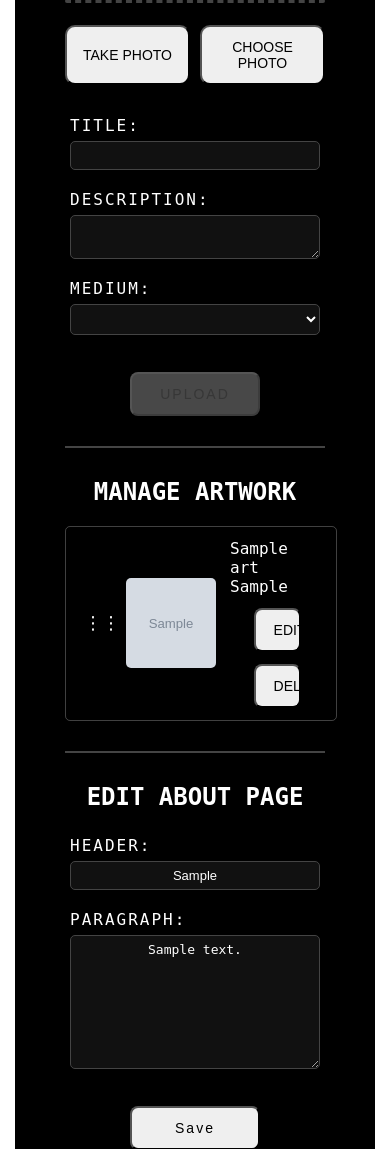
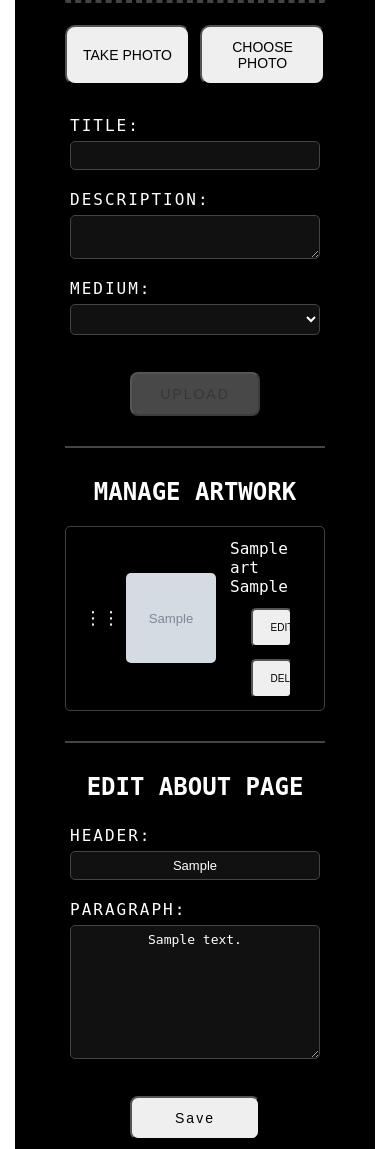
Before and after one commit to heatherjholt/Danielle_Smith_Artwork, a Flask app: page /admin in a window 390 px wide. Shown: the part 359-1508 px from the top of the page. Run offline with Flask 3, Linux system fonts and the light colour scheme; a user stored in the database is signed in; tables that the repository leaves empty hold one stand-in row (values such as "Sample post"); grey boxes marked "Sample" are stand-in pictures; parts of the project's set-up code (start-up, migrations or seed data) failed here and were passed over; some libraries are stand-ins or nearby versions.

Commit message:
Update style.css

```diff
--- a/static/style.css
+++ b/static/style.css
@@ -675,15 +675,6 @@
     margin-top: 16px;
     }
 
-    .modal-actions .small-btn,
-    .modal-actions #deleteBtn {
-    width: 80%;
-    max-width: 320px;
-    display: block;
-    margin: 0 auto;
-    border-radius: 5px;
-    }
-
     .manage-item {
     align-items: center;
     }
@@ -692,13 +683,13 @@
     flex-direction: column;
     justify-content: center;
     }
+
     .manage-actions button {
     width: 50%;
-  max-width: 260px;
     margin: 12px auto 0;
     padding: 12px 18px;
-  font-size: 14px;
-  border-radius: 8px;
+    font-size: 10px;
+    border-radius: 5px;
     display: block;
     text-align: center;
     -webkit-appearance: none;
```
Lines whose indentation alone changed are shown as unchanged.
